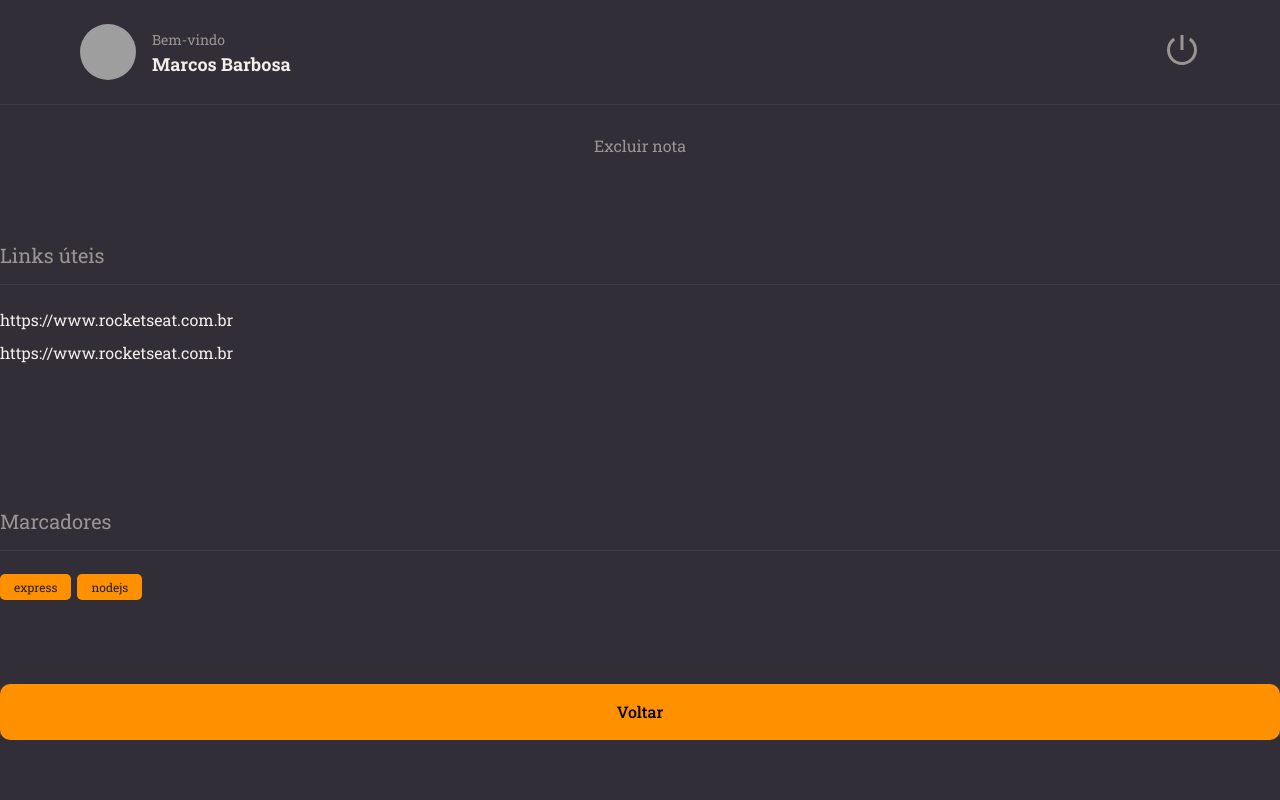
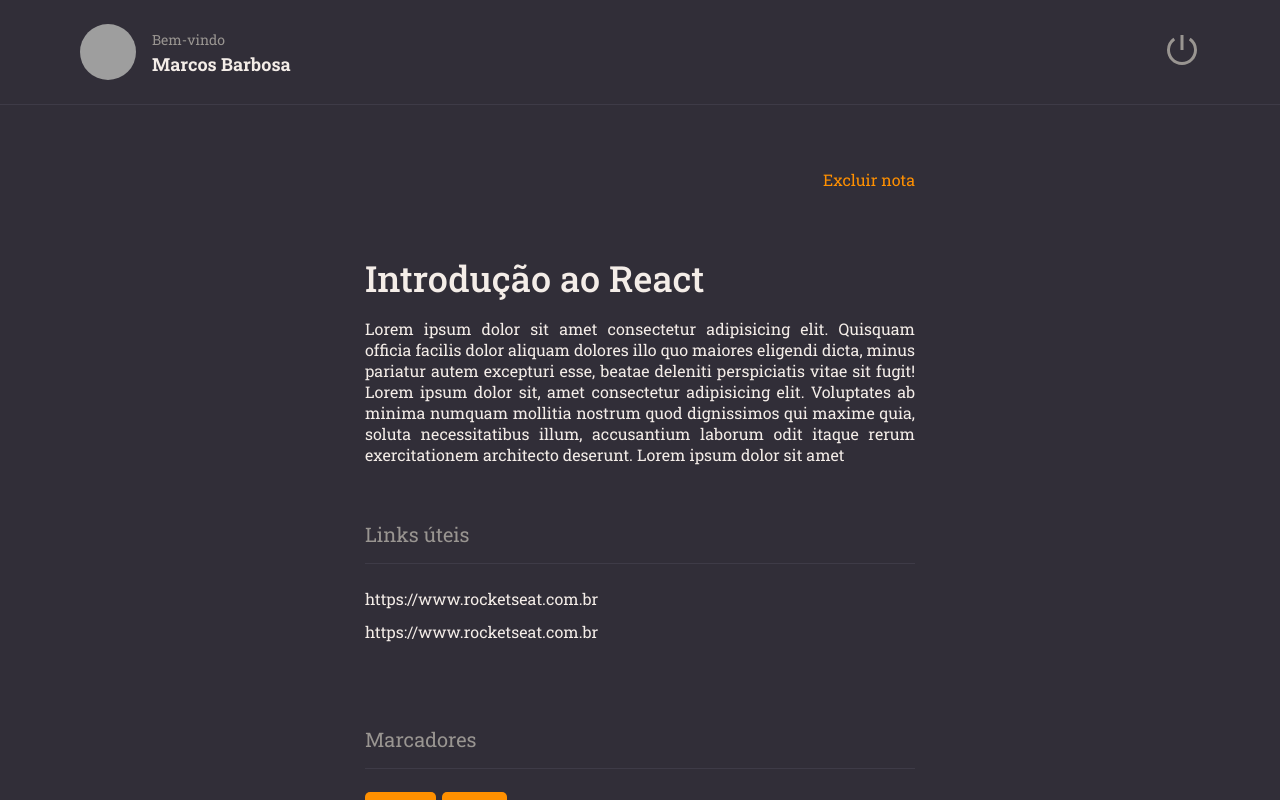
Before and after one commit to helgannick/rocketnotes, a React (Vite) app: page / in a window 1280 px wide. Built offline with nearby package versions, Linux system fonts and the light colour scheme; grey boxes are pictures that could not be loaded.

Commit message:
finalized details

```diff
--- a/src/components/ButtonText/styles.js
+++ b/src/components/ButtonText/styles.js
@@ -2,7 +2,7 @@ import styled from'styled-components';
 
 export const Container = styled.button`
   background: none;
-  color: ${({ theme }) => theme.COLORS.GRAY_100};
+  color: ${({ theme }) => theme.COLORS.ORANGE};
 
   border: none;
   font-size: 16px;
--- a/src/pages/Details/Index.jsx
+++ b/src/pages/Details/Index.jsx
@@ -1,41 +1,53 @@
-import { Container, Links } from "./styles.js";
 import { Button } from "../../components/Button";
 import { ButtonText } from "../../components/ButtonText";
 import { Header } from "../../components/Header";
 import { Section } from "../../components/Section";
 import { Tags } from "../../components/Tags";
+import { Container, Content, Links } from "./styles.js";
 
 export function Details() {
-
   return (
     <Container>
+      <Header />
 
-      <Header/>
+      <main>
+        <Content>
+          <ButtonText title="Excluir nota" />
 
-      <ButtonText title='Excluir nota'/>
+          <h1>Introdução ao React</h1>
 
-      <Section title='Links úteis'>
-        <Links>
-          <li> < a href="">https://www.rocketseat.com.br </a></li>
-          <li> < a href="">https://www.rocketseat.com.br </a></li>
+          <p>
+            Lorem ipsum dolor sit amet consectetur adipisicing elit. Quisquam
+            officia facilis dolor aliquam dolores illo quo maiores eligendi
+            dicta, minus pariatur autem excepturi esse, beatae deleniti
+            perspiciatis vitae sit fugit! Lorem ipsum dolor sit, amet
+            consectetur adipisicing elit. Voluptates ab minima numquam mollitia
+            nostrum quod dignissimos qui maxime quia, soluta necessitatibus
+            illum, accusantium laborum odit itaque rerum exercitationem
+            architecto deserunt. Lorem ipsum dolor sit amet
+          </p>
 
-        </Links>
+          <Section title="Links úteis">
+            <Links>
+              <li>
+                {" "}
+                <a href="">https://www.rocketseat.com.br </a>
+              </li>
+              <li>
+                {" "}
+                <a href="">https://www.rocketseat.com.br </a>
+              </li>
+            </Links>
+          </Section>
 
-      </Section>
+          <Section title="Marcadores">
+            <Tags title="express" />
+            <Tags title="nodejs" />
+          </Section>
 
-      <Section title='Marcadores'>
-        <Tags title='express'/>
-        <Tags title='nodejs'/>
-
-      </Section>
-
-
-
-
-     <Button title='Voltar'/>
-
+          <Button title="Voltar" />
+        </Content>
+      </main>
     </Container>
-
-
   );
 }
--- a/src/pages/Details/styles.js
+++ b/src/pages/Details/styles.js
@@ -1,27 +1,57 @@
 import styled from "styled-components";
 
-export  const Container = styled.div`
-
+export const Container = styled.div`
   width: 100%;
   height: 100vh;
 
   display: grid;
   grid-template-rows: 105px auto;
   grid-template-areas:
-  "header"
-  "content"
+    "header"
+    "content";
 
+    > main {
+      grid-area: content;
+      overflow-y: scroll;
+      padding: 64px 0;
+    }
 `;
-
 
 export const Links = styled.ul`
   list-style: none;
 
-  > li{
-    margin-top:12px;
+  > li {
+    margin-top: 12px;
 
-    a{
-      color:  ${({theme}) => theme.COLORS.WHITE};
+    a {
+      color: ${({ theme }) => theme.COLORS.WHITE};
     }
   }
 `;
+
+export const Content = styled.div`
+  max-width: 550px;
+  margin: 0 auto;
+
+  display: flex;
+  flex-direction: column;
+
+  > button:first-child {
+    align-self: end;
+
+  }
+
+  > h1 {
+    font-size: 36px;
+    font-weight: 500;
+    padding-top: 64px;
+
+
+  }
+
+  > p {
+    font-size: 16px;
+    margin-top: 16px;
+    text-align: justify;
+  }
+`;
```
